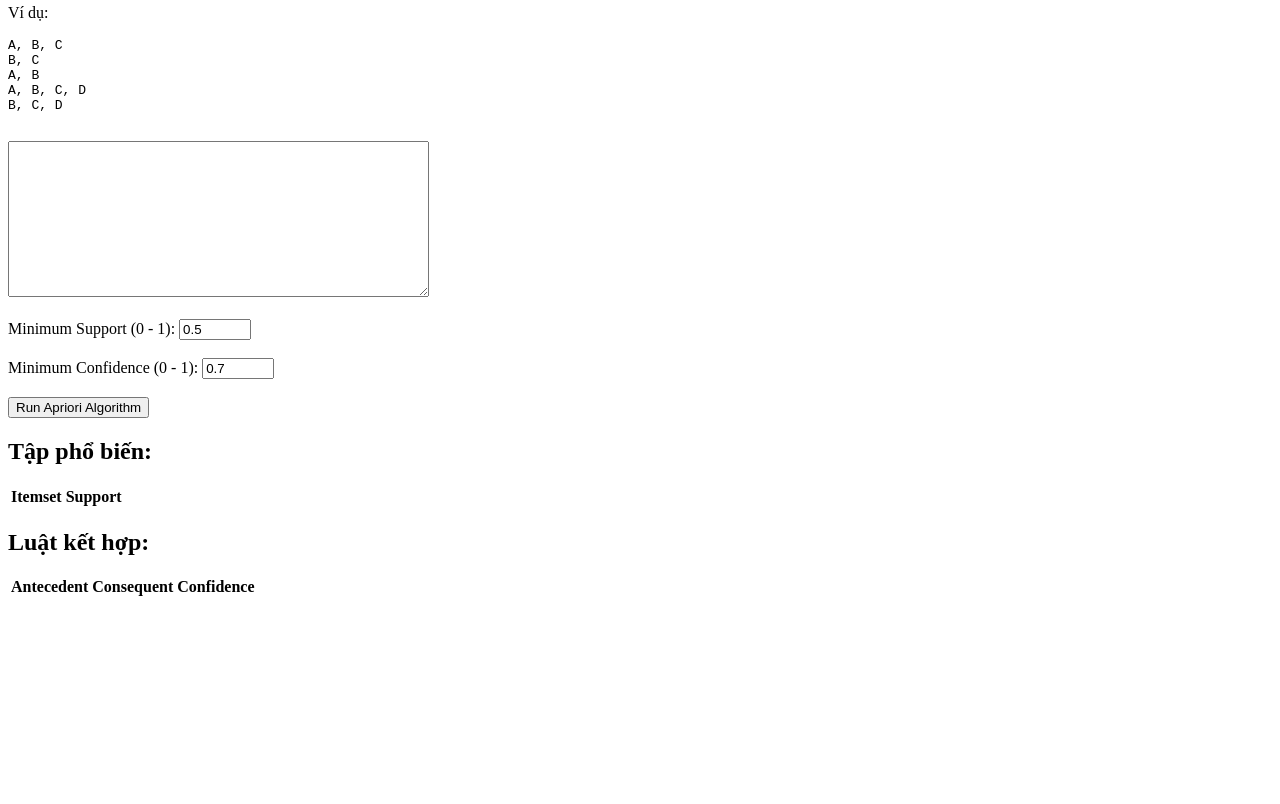
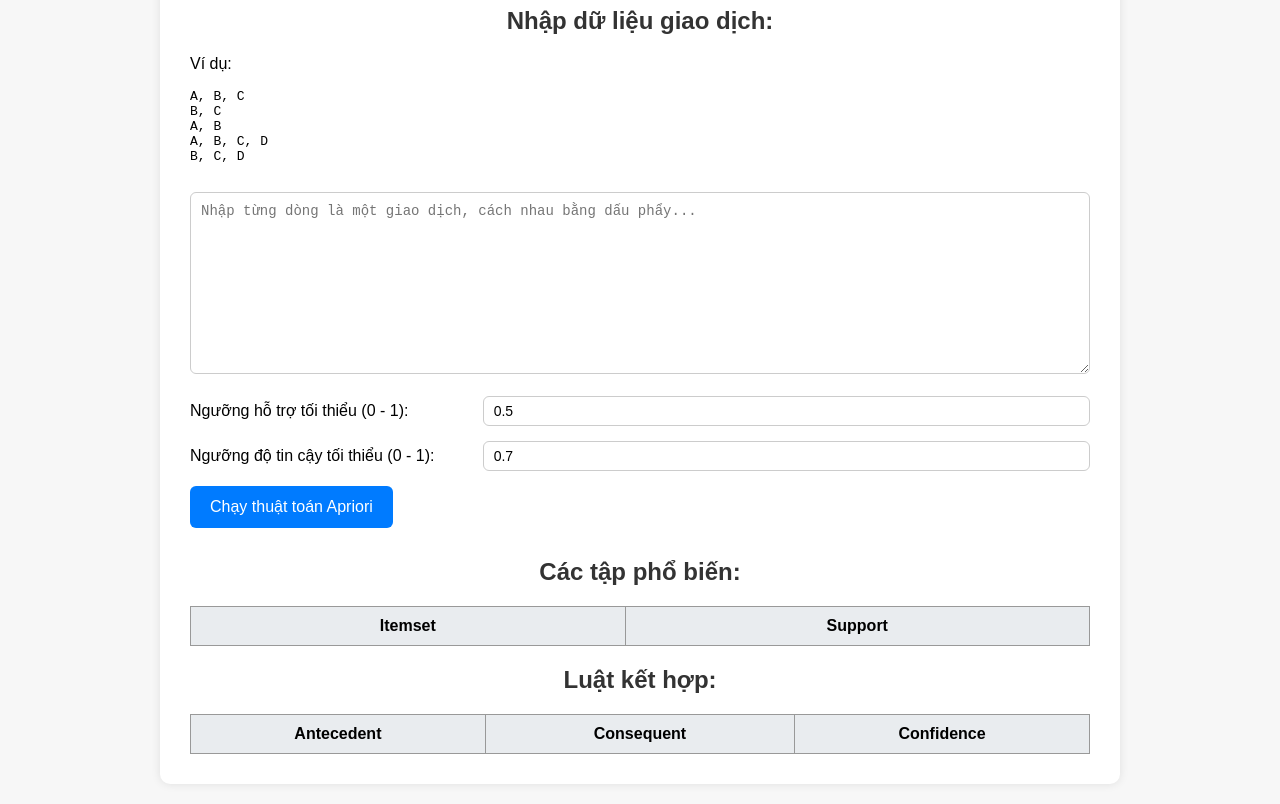
Before and after one commit to phamdungdev03/Khai_pha_du_lieu, a plain HTML site: page Thuat_toan_Apriori/index.html in a window 1280 px wide. Shown: the part 123-927 px from the top of the page. Before the commit the page ends 800 px from the top, so only its background shows below. Drawn offline with Linux system fonts and the light colour scheme.

```diff
--- a/Thuat_toan_Apriori/index.html
+++ b/Thuat_toan_Apriori/index.html
@@ -1,9 +1,9 @@
 <!DOCTYPE html>
-<html lang="en">
+<html lang="vi">
   <head>
     <meta charset="UTF-8" />
     <meta name="viewport" content="width=device-width, initial-scale=1.0" />
-    <title>Apriori Algorithm Implementation</title>
+    <title>Triển khai thuật toán Apriori</title>
     <link rel="stylesheet" href="style.css" />
   </head>
   <body>
@@ -11,7 +11,7 @@
       <h1>Thuật toán Apriori</h1>
 
       <div class="input-section">
-        <h2>Nhập giao dịch:</h2>
+        <h2>Nhập dữ liệu giao dịch:</h2>
         <p>Ví dụ:</p>
         <pre>
 A, B, C
@@ -20,33 +20,23 @@ A, B
 A, B, C, D
 B, C, D
         </pre>
-        <textarea id="transactions" rows="10" cols="50"></textarea><br /><br />
+        <textarea id="transactions" rows="10" cols="50" placeholder="Nhập từng dòng là một giao dịch, cách nhau bằng dấu phẩy..."></textarea><br /><br />
 
-        <label for="minSupport">Minimum Support (0 - 1):</label>
-        <input
-          type="number"
-          id="minSupport"
-          value="0.5"
-          min="0"
-          max="1"
-          step="0.01"
-        /><br /><br />
+        <div class="input-row">
+          <label for="minSupport">Ngưỡng hỗ trợ tối thiểu (0 - 1):</label>
+          <input type="number" id="minSupport" value="0.5" min="0" max="1" step="0.01" />
+        </div>
 
-        <label for="minConfidence">Minimum Confidence (0 - 1):</label>
-        <input
-          type="number"
-          id="minConfidence"
-          value="0.7"
-          min="0"
-          max="1"
-          step="0.01"
-        /><br /><br />
+        <div class="input-row">
+          <label for="minConfidence">Ngưỡng độ tin cậy tối thiểu (0 - 1):</label>
+          <input type="number" id="minConfidence" value="0.7" min="0" max="1" step="0.01" />
+        </div>
 
-        <button onclick="runApriori()">Run Apriori Algorithm</button>
+        <button onclick="runApriori()">Chạy thuật toán Apriori</button>
       </div>
 
       <div class="output-section">
-        <h2>Tập phổ biến:</h2>
+        <h2>Các tập phổ biến:</h2>
         <table id="frequent-itemsets-table">
           <thead>
             <tr>
@@ -71,6 +61,6 @@ B, C, D
       </div>
     </div>
 
-    <script src="aptiori.js"></script>
+    <script src="apriori.js"></script>
   </body>
 </html>
--- /dev/null
+++ b/Thuat_toan_Apriori/style.css
@@ -0,0 +1,94 @@
+body {
+    font-family: Arial, sans-serif;
+    background-color: #f7f7f7;
+    margin: 0;
+    padding: 20px;
+  }
+
+  .container {
+    max-width: 900px;
+    margin: auto;
+    background-color: #ffffff;
+    padding: 30px;
+    border-radius: 10px;
+    box-shadow: 0 0 10px rgba(0, 0, 0, 0.1);
+  }
+
+  h1, h2 {
+    text-align: center;
+    color: #333;
+  }
+
+  .input-section {
+    margin-bottom: 30px;
+  }
+
+  textarea {
+    width: 100%;
+    font-size: 14px;
+    padding: 10px;
+    box-sizing: border-box;
+    border: 1px solid #ccc;
+    border-radius: 6px;
+    resize: vertical;
+  }
+
+  input[type="number"] {
+    padding: 6px 10px;
+    font-size: 14px;
+    width: 100%;
+    box-sizing: border-box;
+    border: 1px solid #ccc;
+    border-radius: 6px;
+  }
+
+  .input-row {
+    display: flex;
+    align-items: center;
+    margin-bottom: 15px;
+  }
+
+  .input-row label {
+    flex: 1;
+    min-width: 220px;
+    font-weight: 500;
+  }
+
+  .input-row input {
+    flex: 2;
+    padding: 6px 10px;
+    font-size: 14px;
+    border: 1px solid #ccc;
+    border-radius: 6px;
+  }
+
+  button {
+    background-color: #007bff;
+    color: white;
+    padding: 12px 20px;
+    border: none;
+    border-radius: 6px;
+    cursor: pointer;
+    font-size: 16px;
+  }
+
+  button:hover {
+    background-color: #0056b3;
+  }
+
+  table {
+    width: 100%;
+    border-collapse: collapse;
+    margin-top: 15px;
+  }
+
+  th, td {
+    border: 1px solid #999;
+    padding: 10px;
+    text-align: center;
+  }
+
+  th {
+    background-color: #e9ecef;
+    font-weight: bold;
+  }
--- /dev/null
+++ b/Thuat_toan_FP_Growth/style.css
@@ -0,0 +1,59 @@
+body {
+    font-family: Arial;
+    background: #f8f9fa;
+    padding: 20px;
+  }
+
+  .container {
+    background: white;
+    padding: 30px;
+    border-radius: 10px;
+    max-width: 900px;
+    margin: auto;
+    box-shadow: 0 0 10px rgba(0,0,0,0.1);
+  }
+
+  .input-row {
+    display: flex;
+    align-items: center;
+    gap: 10px;
+    margin-bottom: 15px;
+  }
+
+  label {
+    flex: 1;
+  }
+
+  input, textarea {
+    flex: 2;
+    padding: 8px;
+    border-radius: 6px;
+    border: 1px solid #ccc;
+    font-size: 14px;
+  }
+
+  button {
+    padding: 10px 20px;
+    background: #007bff;
+    color: white;
+    border: none;
+    border-radius: 6px;
+    cursor: pointer;
+    font-size: 16px;
+  }
+
+  button:hover {
+    background: #0056b3;
+  }
+
+  table {
+    width: 100%;
+    border-collapse: collapse;
+    margin-top: 15px;
+  }
+
+  th, td {
+    border: 1px solid #999;
+    padding: 10px;
+    text-align: center;
+  }
```
Also changed, not shown: Thuat_toan_FP_Growth/fp_growth.js (added, +55 -0 lines), Thuat_toan_FP_Growth/index.html (added, +47 -0 lines), Thuat_toan_Apriori/apriori.js (renamed from Thuat_toan_Apriori/aptiori.js).
